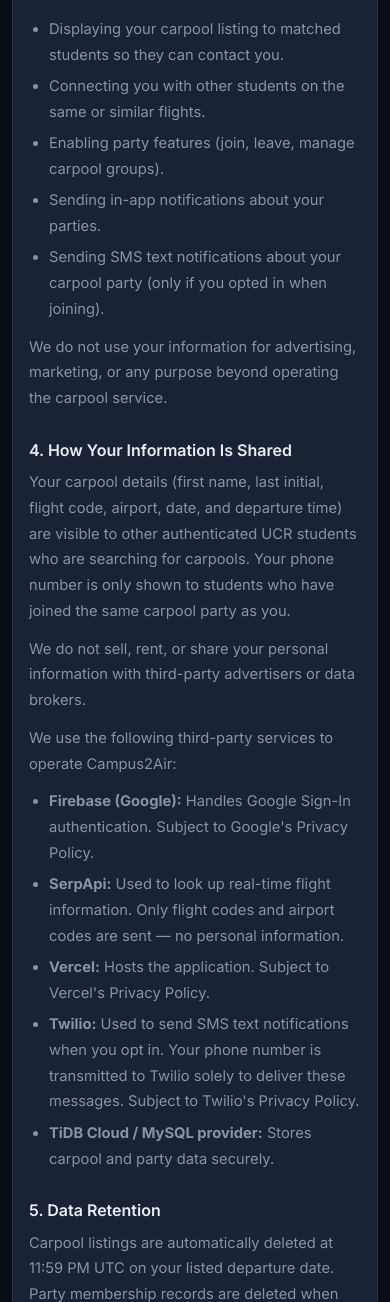
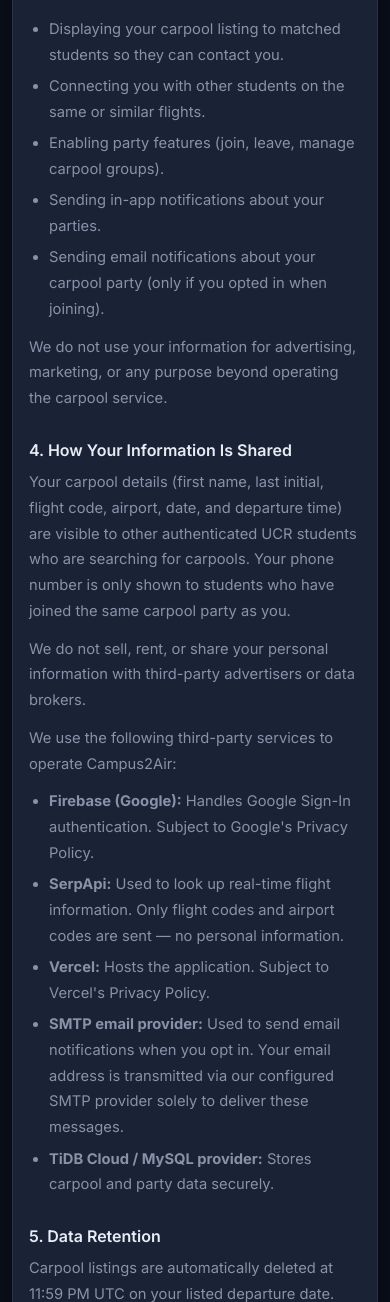
Before and after one commit to CodingGenius0001/univs-carpool-matchmaking, a Flask app: page /privacy in a window 390 px wide. Shown: the part 1155-2457 px from the top of the page. Run offline with Flask 3, Linux system fonts and the light colour scheme.

Commit message:
Replace Twilio SMS with free SMTP email notifications
- Remove twilio from requirements.txt (stdlib smtplib used instead)
- Replace TWILIO_* env vars with SMTP_HOST/PORT/USER/PASSWORD/FROM in .env.example
- Rename sms_opt_in → email_notif_opt_in column throughout (schema, migrations, queries)
- Replace send_sms() with send_email_notification() using smtplib + STARTTLS
- notify_user() now sends directly to user email — no phone lookup needed
- Update join modal checkbox label: "Send me email updates for this carpool"
- Update privacy policy: SMS → email, remove Twilio third-party entry

Co-Authored-By: Claude Sonnet 4.6 <noreply@anthropic.com>

```diff
--- a/app.py
+++ b/app.py
@@ -51,9 +51,11 @@ SERPAPI_API_KEY = os.getenv("SERPAPI_API_KEY", os.getenv("SERPAPI_KEY", ""))
 SERPAPI_ENDPOINT = os.getenv("SERPAPI_ENDPOINT", "https://serpapi.com/search.json")
 SERPAPI_TIMEOUT = float(os.getenv("SERPAPI_TIMEOUT_SECONDS", "4"))
 
-TWILIO_SID   = os.environ.get("TWILIO_ACCOUNT_SID")
-TWILIO_TOKEN = os.environ.get("TWILIO_AUTH_TOKEN")
-TWILIO_FROM  = os.environ.get("TWILIO_FROM_NUMBER")
+SMTP_HOST = os.environ.get("SMTP_HOST")
+SMTP_PORT = int(os.environ.get("SMTP_PORT", "587"))
+SMTP_USER = os.environ.get("SMTP_USER")
+SMTP_PASSWORD = os.environ.get("SMTP_PASSWORD")
+SMTP_FROM = os.environ.get("SMTP_FROM") or SMTP_USER
 
 # Airline IATA codes for autocomplete
 AIRLINE_CODES: dict[str, str] = {
@@ -413,7 +415,7 @@ class DBAdapter:
                     first_name VARCHAR(120) NOT NULL DEFAULT '',
                     last_initial VARCHAR(1) NOT NULL DEFAULT '',
                     phone VARCHAR(32) NOT NULL DEFAULT '',
-                    sms_opt_in TINYINT NOT NULL DEFAULT 0,
+                    email_notif_opt_in TINYINT NOT NULL DEFAULT 0,
                     created_at VARCHAR(64) NOT NULL DEFAULT ''
                 )
                 """
@@ -426,7 +428,7 @@ class DBAdapter:
                     first_name TEXT NOT NULL DEFAULT '',
                     last_initial TEXT NOT NULL DEFAULT '',
                     phone TEXT NOT NULL DEFAULT '',
-                    sms_opt_in INTEGER NOT NULL DEFAULT 0,
+                    email_notif_opt_in INTEGER NOT NULL DEFAULT 0,
                     created_at TEXT NOT NULL DEFAULT ''
                 )
                 """
@@ -480,9 +482,9 @@ class DBAdapter:
                 cur.execute("SHOW COLUMNS FROM carpools LIKE 'creator_email'")
                 if not cur.fetchone():
                     cur.execute("ALTER TABLE carpools ADD COLUMN creator_email VARCHAR(255) NOT NULL DEFAULT ''")
-                cur.execute("SHOW COLUMNS FROM users LIKE 'sms_opt_in'")
+                cur.execute("SHOW COLUMNS FROM users LIKE 'email_notif_opt_in'")
                 if not cur.fetchone():
-                    cur.execute("ALTER TABLE users ADD COLUMN sms_opt_in TINYINT NOT NULL DEFAULT 0")
+                    cur.execute("ALTER TABLE users ADD COLUMN email_notif_opt_in TINYINT NOT NULL DEFAULT 0")
             else:
                 cur.execute("PRAGMA table_info(carpools)")
                 cols = [row[1] for row in cur.fetchall()]
@@ -496,8 +498,8 @@ class DBAdapter:
                     cur.execute("ALTER TABLE carpools ADD COLUMN creator_email TEXT NOT NULL DEFAULT ''")
                 cur.execute("PRAGMA table_info(users)")
                 user_cols = [row[1] for row in cur.fetchall()]
-                if "sms_opt_in" not in user_cols:
-                    cur.execute("ALTER TABLE users ADD COLUMN sms_opt_in INTEGER NOT NULL DEFAULT 0")
+                if "email_notif_opt_in" not in user_cols:
+                    cur.execute("ALTER TABLE users ADD COLUMN email_notif_opt_in INTEGER NOT NULL DEFAULT 0")
             conn.commit()
         finally:
             cur.close()
@@ -510,16 +512,22 @@ def _now_utc() -> datetime:
     return datetime.now(timezone.utc)
 
 
-def send_sms(to_phone: str, message: str) -> None:
-    if not (TWILIO_SID and TWILIO_TOKEN and TWILIO_FROM and to_phone):
+def send_email_notification(to_email: str, message: str) -> None:
+    if not (SMTP_HOST and SMTP_USER and SMTP_PASSWORD and to_email):
         return
     try:
-        from twilio.rest import Client
-        Client(TWILIO_SID, TWILIO_TOKEN).messages.create(
-            body=message, from_=TWILIO_FROM, to=to_phone
-        )
+        import smtplib
+        from email.mime.text import MIMEText
+        msg = MIMEText(message)
+        msg["Subject"] = "Campus2Air — Carpool Update"
+        msg["From"] = SMTP_FROM
+        msg["To"] = to_email
+        with smtplib.SMTP(SMTP_HOST, SMTP_PORT) as server:
+            server.starttls()
+            server.login(SMTP_USER, SMTP_PASSWORD)
+            server.sendmail(SMTP_FROM, to_email, msg.as_string())
     except Exception as e:
-        app.logger.warning(f"SMS failed to {to_phone}: {e}")
+        app.logger.warning(f"Email notification failed to {to_email}: {e}")
 
 
 def notify_user(email: str, message: str) -> None:
@@ -528,9 +536,9 @@ def notify_user(email: str, message: str) -> None:
         f"INSERT INTO notifications (user_email, message, created_at) VALUES ({p}, {p}, {p})",
         (email, message, _now_utc().isoformat()),
     )
-    rows = db.query(f"SELECT phone, sms_opt_in FROM users WHERE user_email = {p}", (email,))
-    if rows and rows[0].get("sms_opt_in") and rows[0].get("phone"):
-        send_sms(rows[0]["phone"], f"Campus2Air: {message}")
+    rows = db.query(f"SELECT email_notif_opt_in FROM users WHERE user_email = {p}", (email,))
+    if rows and rows[0].get("email_notif_opt_in"):
+        send_email_notification(email, message)
 
 
 def _clean_flight_code(code: str) -> str:
@@ -1287,22 +1295,22 @@ def join_party(carpool_id: int) -> Any:
     # Store phone number and SMS opt-in if provided
     data = request.get_json(silent=True) or {}
     raw_phone = str(data.get("phone", "")).strip()
-    sms_opt_in = 1 if data.get("sms_opt_in") else 0
+    email_notif_opt_in = 1 if data.get("email_notif_opt_in") else 0
     if raw_phone:
         raw_phone = re.sub(r"[\s\u00a0\u2000-\u200b\u202f\u205f\u3000]+", " ", raw_phone).strip()
         if PHONE_PATTERN.match(raw_phone):
             try:
                 existing_user = db.query(f"SELECT user_email FROM users WHERE user_email = {p}", (email,))
                 if existing_user:
-                    db.execute(f"UPDATE users SET phone = {p}, sms_opt_in = {p} WHERE user_email = {p}", (raw_phone, sms_opt_in, email))
+                    db.execute(f"UPDATE users SET phone = {p}, email_notif_opt_in = {p} WHERE user_email = {p}", (raw_phone, email_notif_opt_in, email))
                 else:
                     name = session.get("user_name", "")
                     parts = name.strip().split() if name else []
                     first_name = parts[0] if parts else email.split("@")[0]
                     last_initial = parts[-1][0].upper() if len(parts) > 1 and parts[-1] else ""
                     db.execute(
-                        f"INSERT INTO users (user_email, first_name, last_initial, phone, sms_opt_in, created_at) VALUES ({p}, {p}, {p}, {p}, {p}, {p})",
-                        (email, first_name, last_initial, raw_phone, sms_opt_in, _now_utc().isoformat()),
+                        f"INSERT INTO users (user_email, first_name, last_initial, phone, email_notif_opt_in, created_at) VALUES ({p}, {p}, {p}, {p}, {p}, {p})",
+                        (email, first_name, last_initial, raw_phone, email_notif_opt_in, _now_utc().isoformat()),
                     )
             except Exception:
                 pass
--- a/requirements.txt
+++ b/requirements.txt
@@ -1,4 +1,3 @@
 Flask==3.0.3
 PyMySQL==1.1.1
 python-dotenv==1.0.1
-twilio
--- a/static/search.js
+++ b/static/search.js
@@ -204,8 +204,8 @@ function showPhonePrompt(carpoolId, joinBtn) {
           <input type="tel" id="join-phone" required placeholder="+1 (909) 555 1234" maxlength="17" value="${cachedUserPhone}" />
         </label>
         <label class="mt-2" style="display:flex;align-items:center;gap:0.5rem;cursor:pointer;">
-          <input type="checkbox" id="sms-opt-in" checked style="width:auto;" />
-          <span>&#10003; Send me text updates for this carpool</span>
+          <input type="checkbox" id="email-notif-opt-in" checked style="width:auto;" />
+          <span>&#10003; Send me email updates for this carpool</span>
         </label>
         <div class="modal-actions mt-2">
           <button type="submit" class="btn btn-primary">Join Party</button>
@@ -249,7 +249,7 @@ function showPhonePrompt(carpoolId, joinBtn) {
       const res = await fetch(`/api/carpools/${carpoolId}/join`, {
         method: 'POST',
         headers: { 'Content-Type': 'application/json' },
-        body: JSON.stringify({ phone, sms_opt_in: document.getElementById('sms-opt-in').checked })
+        body: JSON.stringify({ phone, email_notif_opt_in: document.getElementById('email-notif-opt-in').checked })
       });
       const data = await res.json();
       if (res.ok) {
--- a/templates/privacy_policy.html
+++ b/templates/privacy_policy.html
@@ -83,7 +83,7 @@
             <li>Connecting you with other students on the same or similar flights.</li>
             <li>Enabling party features (join, leave, manage carpool groups).</li>
             <li>Sending in-app notifications about your parties.</li>
-            <li>Sending SMS text notifications about your carpool party (only if you opted in when joining).</li>
+            <li>Sending email notifications about your carpool party (only if you opted in when joining).</li>
           </ul>
           <p>We do not use your information for advertising, marketing, or any purpose beyond operating the carpool service.</p>
 
@@ -95,7 +95,7 @@
             <li><strong>Firebase (Google):</strong> Handles Google Sign-In authentication. Subject to Google's Privacy Policy.</li>
             <li><strong>SerpApi:</strong> Used to look up real-time flight information. Only flight codes and airport codes are sent — no personal information.</li>
             <li><strong>Vercel:</strong> Hosts the application. Subject to Vercel's Privacy Policy.</li>
-            <li><strong>Twilio:</strong> Used to send SMS text notifications when you opt in. Your phone number is transmitted to Twilio solely to deliver these messages. Subject to Twilio's Privacy Policy.</li>
+            <li><strong>SMTP email provider:</strong> Used to send email notifications when you opt in. Your email address is transmitted via our configured SMTP provider solely to deliver these messages.</li>
             <li><strong>TiDB Cloud / MySQL provider:</strong> Stores carpool and party data securely.</li>
           </ul>
 
```
Also changed, not shown: 1 other file.
